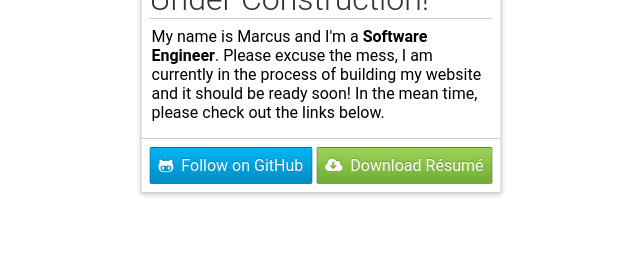
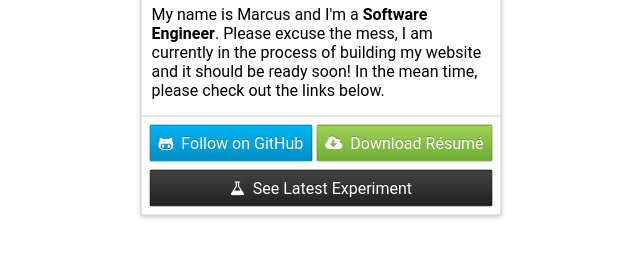
Before and after one commit to marcbizal/marcbizal.github.io, a plain HTML site: page index.html in a window 1280 px wide. Shown: the part 418-676 px from the top of the page, without its empty margins (319-959 px from the left). Drawn offline with Linux system fonts and the light colour scheme; a web font is replaced by a local one.

Commit message:
Added link to Raiders

```diff
--- a/index.html
+++ b/index.html
@@ -24,9 +24,10 @@
 			</p>
 		</div>
 		<div class="seperator"></div>
-		<div class="card-content">
+		<div class="card-actions">
 			<a class="github-button" href="https://github.com/marcbizal"><i class="fa fa-github-alt"></i>Follow on GitHub</a>
-			<a class="download-button" href="https://dl.dropboxusercontent.com/u/80900886/Resume.pdf"><i class="fa fa-cloud-download"></i>Download Résumé</a>
+			<a class="download-button" href="https://dl.dropboxusercontent.com/u/80900886/Resume.pdf"><i class="fa fa-cloud-download"></i>Download Résumé</a><br/>
+			<a class="raiders-button" href="http://marcbizal.com/Raiders"><i class="fa fa-flask"></i>See Latest Experiment</a>
 		</div>
 	</div>
 </body>
--- a/sass/main.scss
+++ b/sass/main.scss
@@ -62,6 +62,11 @@ h3  {
 	}
 }
 
+.card-actions {
+	padding: 8px;
+	padding-bottom: 0;
+}
+
 .card {
 	@extend .center;
 	display: inline-block;
@@ -85,6 +90,7 @@ h3  {
 	border: 1px solid $border-color;
 	border-radius: 2px;
 	padding: 8px;
+	margin-bottom: 8px;
 
 	i {
 		margin-right: 8px;
@@ -111,6 +117,18 @@ h3  {
 	background-color: #00b4f5;
 }
 
+.raiders-button {
+	@extend .button;
+	text-align: center;
+	width: 100%;
+	background-image: linear-gradient(to bottom,#424242,#212121);
+}
+
+.raiders-button:hover {
+	background-image: none;
+	background-color: #424242;
+}
+
 @media all and (max-width: 768px) {
 	.card {
 		top: 0;
@@ -126,7 +144,6 @@ h3  {
 		text-align: center;
 		font-size: 1.25rem;
 		padding: 10px;
-		margin-bottom: 8px;
 		width: 100%;
 	}
 }
```
Also changed, not shown: css/main.css.
